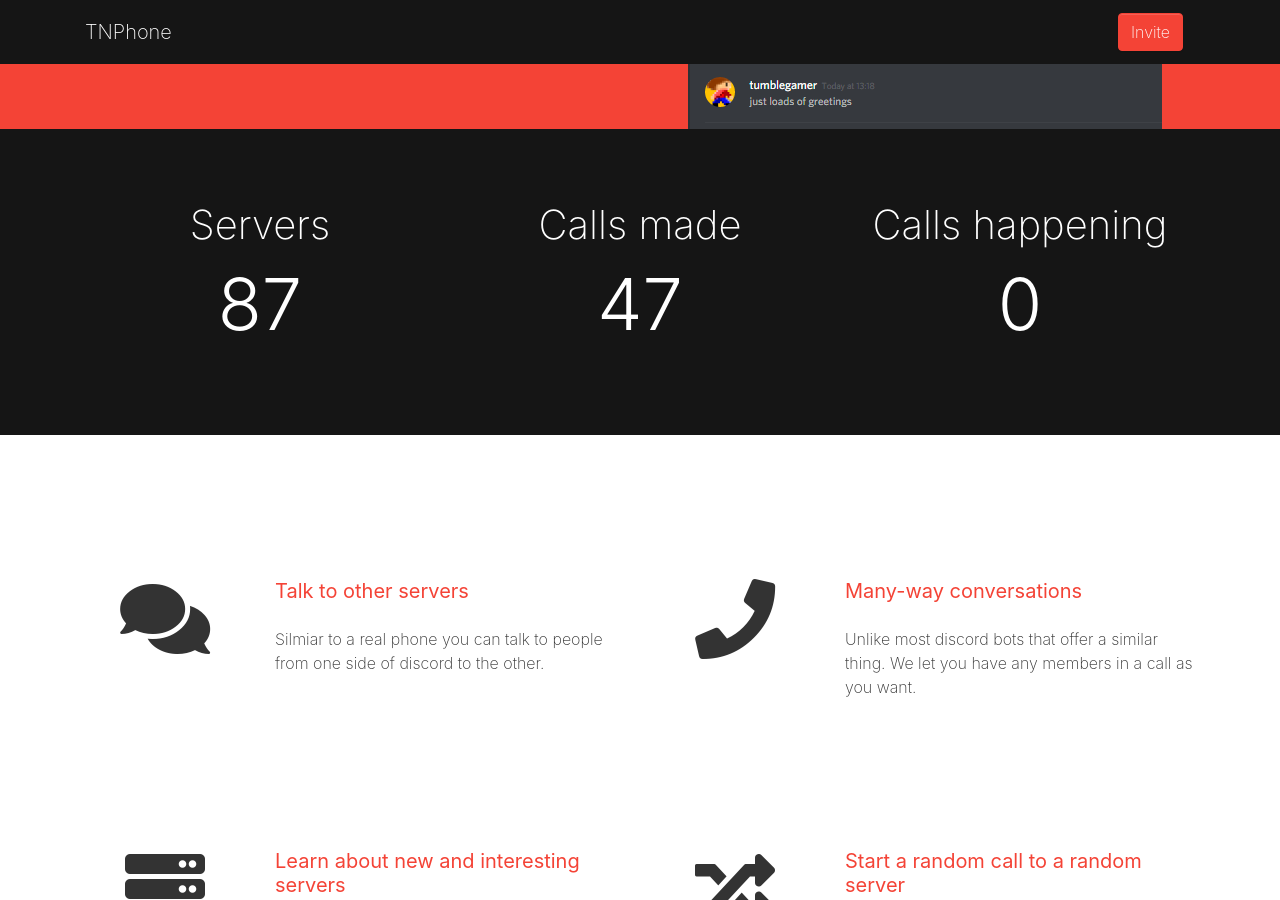
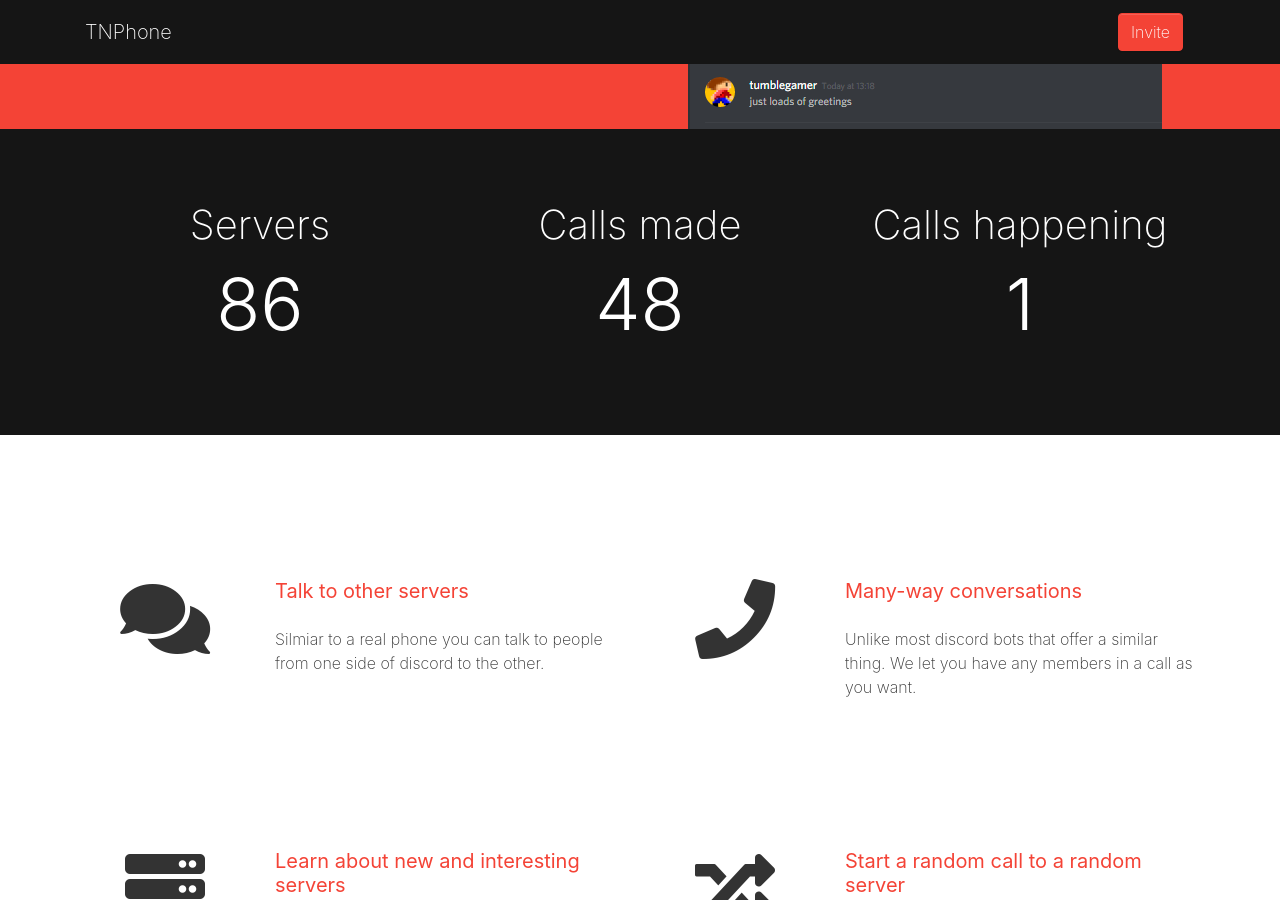
Before and after one commit to tumblenet/tnphone.tumblenet.ga, a Jekyll site: the page built from index.html, in a window 1280 px wide and 900 px high, scrolled down 443 px. Built offline with Jekyll 4.4.1, drawn with Linux system fonts in a browser that asks for light colours; nearby versions of some CDN libraries.

Commit message:
Update Phones feed

```diff
--- a/_data/phones.json
+++ b/_data/phones.json
@@ -1,5 +1,5 @@
 {
-	"callsMade": 47,
-	"servers": 87,
-	"currentCalls": 0
+	"callsMade": 48,
+	"servers": 86,
+	"currentCalls": 1
 }
```
